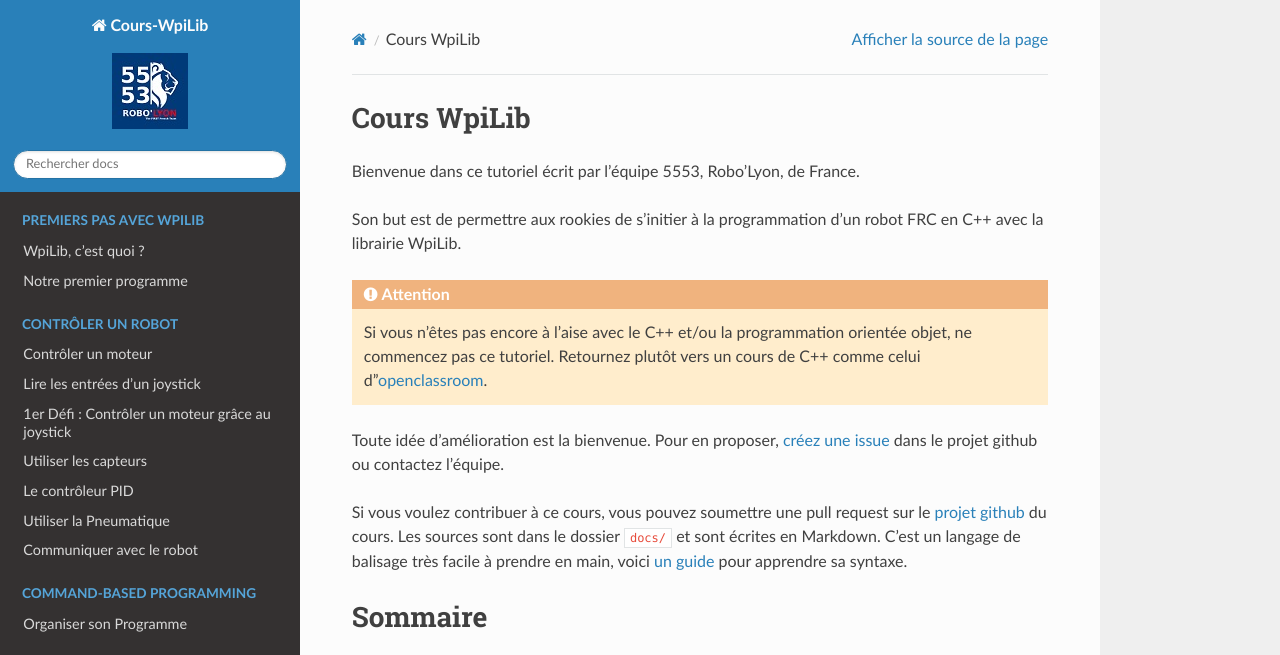
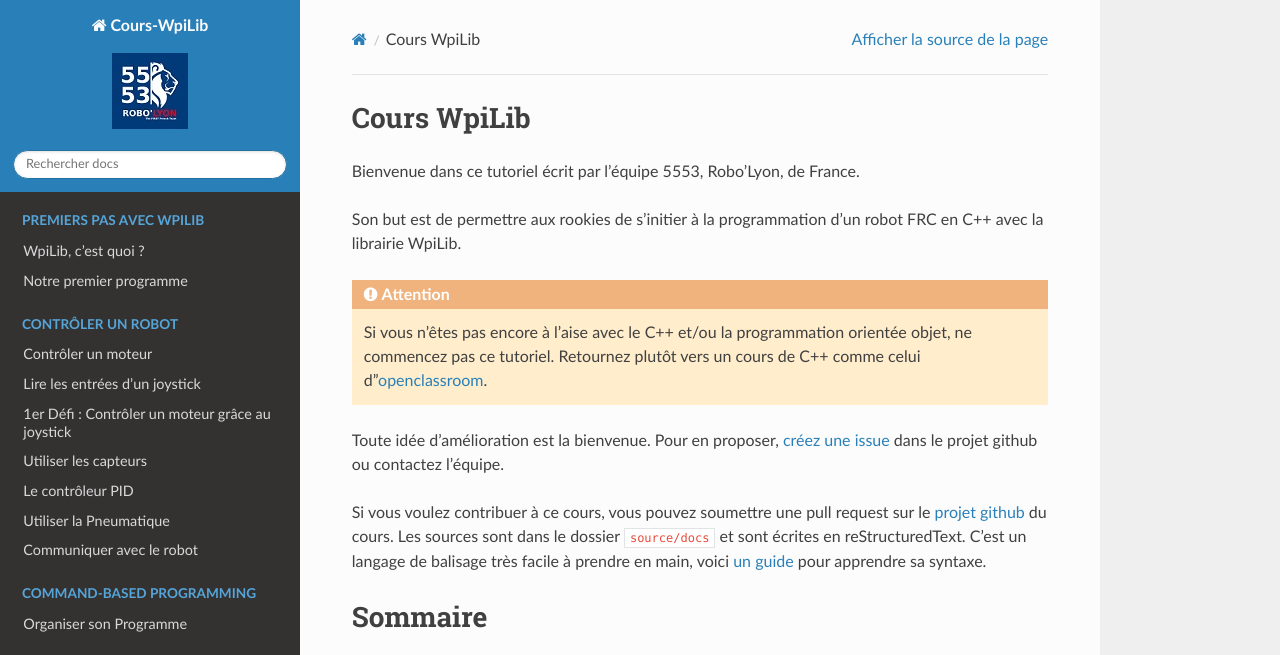
Before and after one commit to Team5553-RoboLyon/RoboLyon-Docs, a Sphinx documentation site: the page built from source/index.rst, in a window 1280 px wide and 900 px high, cut to the strip 0-655 px from the top of the window. Built offline with Sphinx 7.4.7 and the Read the Docs theme 2.0.0, drawn with Linux system fonts in a browser that asks for light colours; formulas are drawn with MathJax 3.

Commit message:
Update index.rst [skip travis]

```diff
--- a/source/index.rst
+++ b/source/index.rst
@@ -17,10 +17,10 @@ dans le projet github ou contactez l'équipe.
 
 Si vous voulez contribuer à ce cours, vous pouvez soumettre une pull request
 sur le `projet github <https://github.com/Team5553-RoboLyon/Cours-WpiLib>`_
-du cours. Les sources sont dans le dossier ``docs/`` et sont écrites en
-Markdown. C'est un langage de balisage très facile à prendre en main, voici
-`un guide <https://guides.github.com/features/mastering-markdown/>`_ pour
-apprendre sa syntaxe.
+du cours. Les sources sont dans le dossier ``source/docs`` et sont écrites en
+reStructuredText. C'est un langage de balisage très facile à prendre en main,
+voici `un guide <https://github.com/ralsina/rst-cheatsheet/blob/master/rst-cheatsheet.rst/>`_
+pour apprendre sa syntaxe.
 
 
 Sommaire
```
